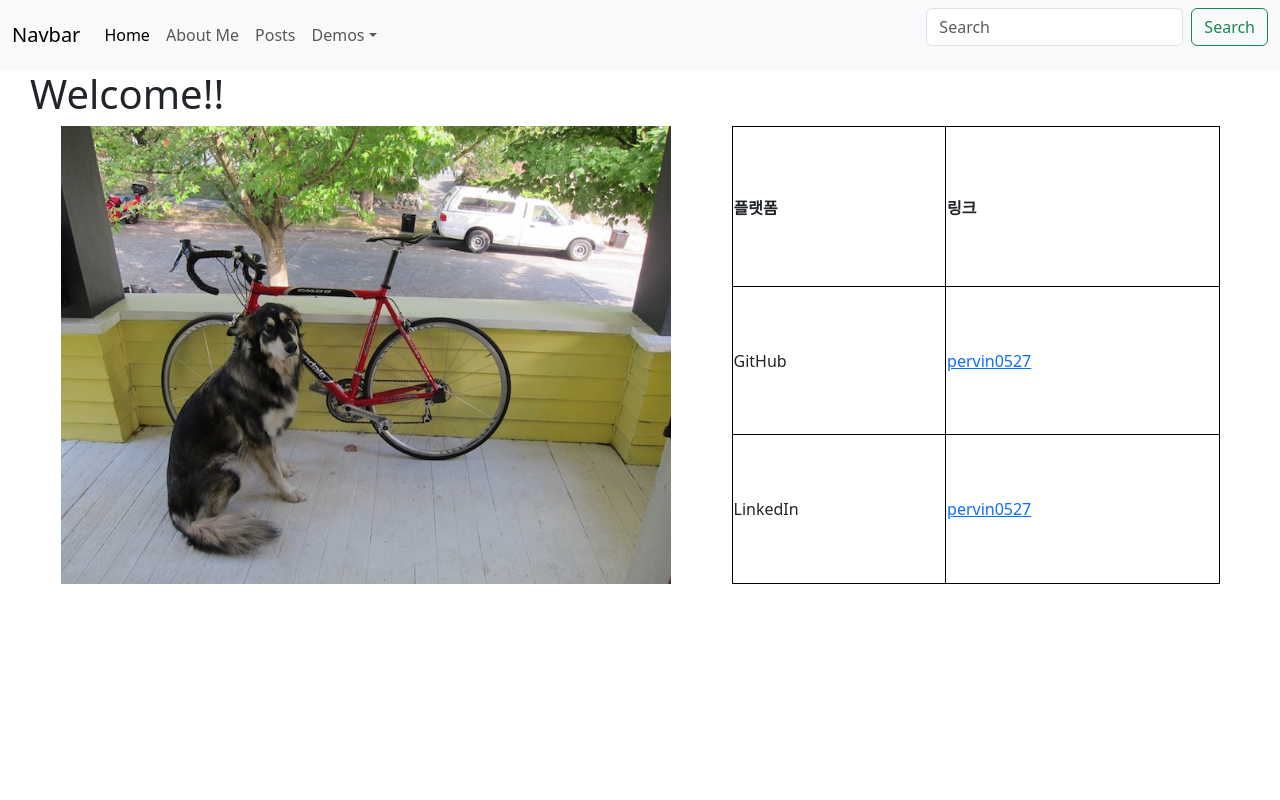
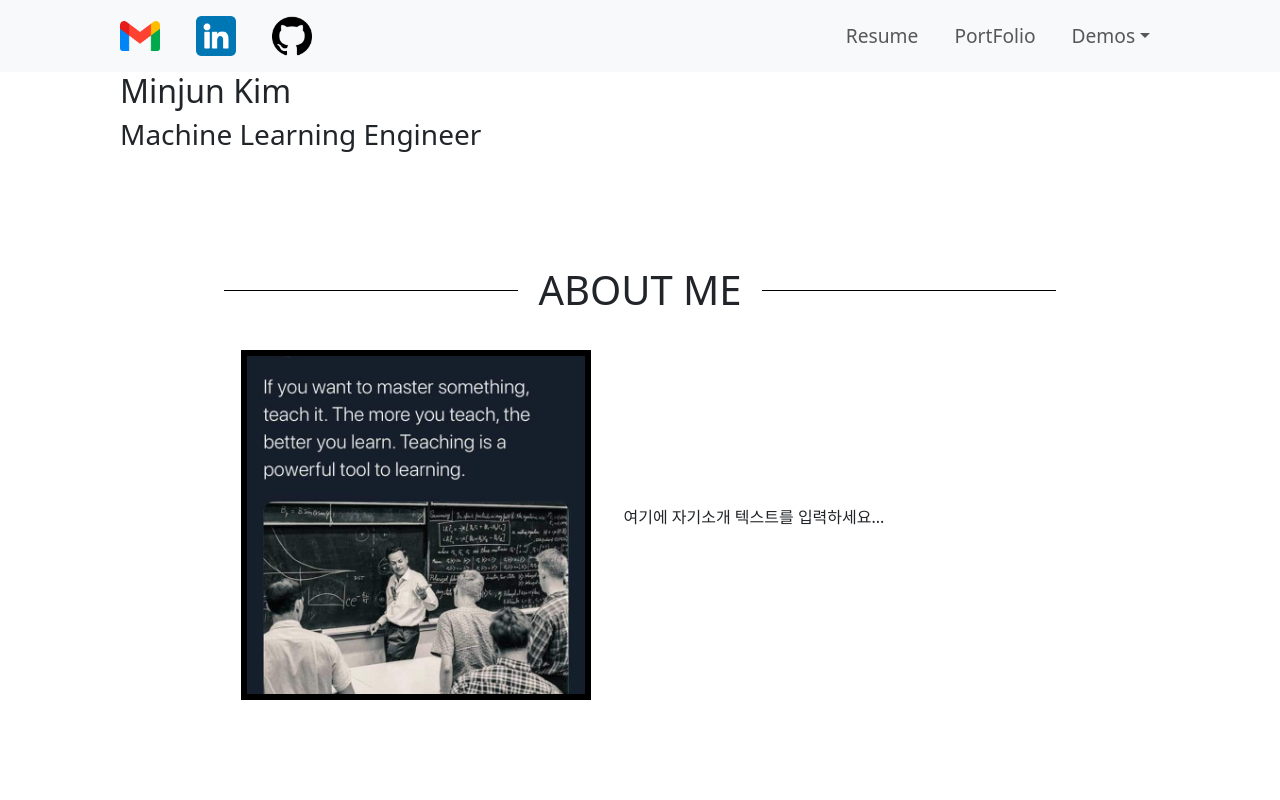
Before and after one commit to pervin0527/Django_basis, a Django app: page /home/ in a window 1280 px wide. Run offline with Django 4.2, Linux system fonts and the light colour scheme.

Commit message:
Updated 2024.04.08

```diff
--- a/mysite/home/static/home/home.css
+++ b/mysite/home/static/home/home.css
@@ -1,25 +1,70 @@
-.content-wrapper {
-    display: flex; /* 이미지와 테이블을 가로로 배치 */
-    /* align-items: center; */
-    justify-content: space-around; /* 요소 사이에 공간 분배 */
-    animation: fadeIn 1s; /* fade-in 애니메이션 적용 */
+/* Style.css 파일 */
+
+.about-section {
+  width: 100%;
+  display: flex;
+  justify-content: center;
+  align-items: center;
+  padding: 100px 0; /* 상하 여백 */
 }
 
-  .profile_image {
-    max-width: 50%; /* 이미지의 최대 너비 조정 */
-    height: auto; /* 비율 유지 */
+.about-container {
+  width: 80%;
+  max-width: 1100px; /* 최대 너비 */
+  margin: 0 auto;
 }
 
-  .my_links {
-    width: 40%; /* 테이블 너비 조정 */
-    border-collapse: collapse; /* 테이블 경계 스타일 */
+.about-title {
+  text-align: center;
+  font-size: 2.5em; /* 크기 조절 */
+  position: relative;
+  margin-bottom: 30px;
 }
 
-  .my_links, .my_links th, .my_links td {
-    border: 1px solid black; /* 테이블과 셀 경계 스타일 */
+.about-title span {
+  background: #fff; /* 배경색 */
+  padding: 0 20px; /* 좌우 패딩 */
+  position: relative;
+  z-index: 1;
 }
 
-  @keyframes fadeIn {
-    from { opacity: 0; }
-    to { opacity: 1; }
+.about-title::before {
+  content: "";
+  position: absolute;
+  left: 0;
+  top: 50%;
+  width: 100%;
+  height: 1px;
+  background: #000;
+  z-index: 0;
 }
+
+.about-content {
+  display: flex;
+  justify-content: space-around; /* 컨텐츠 사이 간격 조정 */
+  align-items: center;
+}
+
+.about-profile-image img {
+  width: 350px;
+  height: 350px;
+  border: 6px solid #000; /* 이미지 테두리 */
+  object-fit: cover; /* 이미지 비율 유지 */
+}
+
+.about-description {
+  width: 50%;
+  text-align: left; /* 텍스트 왼쪽 정렬 */
+}
+
+/* 반응형 웹 디자인을 위한 스타일 */
+@media (max-width: 768px) {
+  .about-content {
+    flex-direction: column;
+  }
+
+  .about-description {
+    width: 80%;
+    margin-top: 20px; /* 이미지와 텍스트 사이의 간격 */
+  }
+}
--- a/mysite/home/templates/home/home.html
+++ b/mysite/home/templates/home/home.html
@@ -6,26 +6,27 @@
 <link rel="stylesheet" href="{% static 'home/home.css' %}">
 
 <main>
-  <h1> Welcome!! </h1>
+  <h2> Minjun Kim </h2>
+  <h3>Machine Learning Engineer</h3>
 
-  <div class="content-wrapper">
-    <img src="{% static 'home/dog.jpg' %}" class="profile_image" alt="Dog Image">
+  <div class="about-section">
+    <div class="about-container">
+      <div class="about-title">
+        <span>ABOUT ME</span>
+      </div>
+      <div class="about-content">
+        <div class="about-profile-image">
+          <img src="{% static 'home/moto.jpeg' %}" alt="Profile Image">
+        </div>
+        <div class="about-description">
 
-    <table class="my_links">
-      <tr>
-        <th>플랫폼</th>
-        <th>링크</th>
-      </tr>
-      <tr>
-        <td>GitHub</td>
-        <td><a href="https://github.com/pervin0527" target="_blank">pervin0527</a></td>
-      </tr>
-      <tr>
-        <td>LinkedIn</td>
-        <td><a href="https://www.linkedin.com/in/pervin0527/" target="_blank">pervin0527</a></td>
-      </tr>
-    </table>
+          <p>여기에 자기소개 텍스트를 입력하세요...</p>
+        </div>
+      </div>
+    </div>
   </div>
+
+
 
 </main>
 
--- a/mysite/static/css/main_style.css
+++ b/mysite/static/css/main_style.css
@@ -1,4 +1,41 @@
 main {
-    padding-left: 30px;
-    padding-right: 30px;
+  padding-left: 120px; /* 왼쪽 여백 */
+  padding-right: 120px; /* 오른쪽 여백 */
 }
+
+.navbar-nav {
+  display: flex;
+  align-items: center;
+  margin-left: 90px;
+  margin-right: 100px;
+}
+
+.nav-item {
+  margin: 0 10px; /* 네비게이션 아이템 사이의 여백 */
+}
+
+.nav-link {
+  display: flex;
+  align-items: center;
+  font-size: 1.2em; /* 폰트 크기 조정 */
+}
+
+.nav-icon {
+  height: 40px;
+  width: 40px;
+}
+
+/* 반응형 디자인 */
+@media (max-width: 768px) {
+  .navbar-nav {
+    flex-direction: column;
+  }
+
+  .nav-item + .nav-item {
+    margin-top: 10px;
+  }
+
+  .nav-icon {
+    margin-bottom: 5px; /* 아이콘과 텍스트 사이의 여백 */
+  }
+}
--- a/mysite/templates/base.html
+++ b/mysite/templates/base.html
@@ -2,15 +2,28 @@
 
 <html lang="en">
   <head>
-    <meta charset="UTF-8">
-    <meta name="viewport" content="width=device-width, initial-scale=1.0">
+    <meta charset="UTF-8" />
+    <meta name="viewport" content="width=device-width, initial-scale=1.0" />
 
     <!-- BootStrap -->
-    <link href="https://cdn.jsdelivr.net/npm/bootstrap@5.3.3/dist/css/bootstrap.min.css" rel="stylesheet" integrity="sha384-QWTKZyjpPEjISv5WaRU9OFeRpok6YctnYmDr5pNlyT2bRjXh0JMhjY6hW+ALEwIH" crossorigin="anonymous">
-    <script src="https://cdn.jsdelivr.net/npm/bootstrap@5.3.3/dist/js/bootstrap.bundle.min.js" integrity="sha384-YvpcrYf0tY3lHB60NNkmXc5s9fDVZLESaAA55NDzOxhy9GkcIdslK1eN7N6jIeHz" crossorigin="anonymous"></script>
+    <link
+      href="https://cdn.jsdelivr.net/npm/bootstrap@5.3.3/dist/css/bootstrap.min.css"
+      rel="stylesheet"
+      integrity="sha384-QWTKZyjpPEjISv5WaRU9OFeRpok6YctnYmDr5pNlyT2bRjXh0JMhjY6hW+ALEwIH"
+      crossorigin="anonymous"
+    />
+    <script
+      src="https://cdn.jsdelivr.net/npm/bootstrap@5.3.3/dist/js/bootstrap.bundle.min.js"
+      integrity="sha384-YvpcrYf0tY3lHB60NNkmXc5s9fDVZLESaAA55NDzOxhy9GkcIdslK1eN7N6jIeHz"
+      crossorigin="anonymous"
+    ></script>
 
     <!-- My CSS -->
-    <link rel="stylesheet" type="text/css" href="{% static 'css/main_style.css' %}">
+    <link
+      rel="stylesheet"
+      type="text/css"
+      href="{% static 'css/main_style.css' %}"
+    />
     <title>PortFolio</title>
   </head>
 
@@ -18,51 +31,67 @@
     <!-- Nav Bar -->
     <nav class="navbar navbar-expand-lg bg-body-tertiary">
       <div class="container-fluid">
-          <a class="navbar-brand" href="#">Navbar</a>
-          <button class="navbar-toggler" type="button" data-bs-toggle="collapse" data-bs-target="#navbarSupportedContent" aria-controls="navbarSupportedContent" aria-expanded="false" aria-label="Toggle navigation">
-            <span class="navbar-toggler-icon"></span>
-          </button>
         <div class="collapse navbar-collapse" id="navbarSupportedContent">
-            <ul class="navbar-nav me-auto mb-2 mb-lg-0">
+          <!-- Social Links -->
+          <div class="navbar-nav">
+            <a class="nav-item nav-link" href="mailto:Pervinco527@gmail.com">
+              <img
+                class="nav-icon"
+                src="{% static 'home/gmail.png' %}"
+                alt="Email"
+              />
+            </a>
+            <a
+              class="nav-item nav-link"
+              href="https://www.linkedin.com/in/pervin0527"
+            >
+              <img
+                class="nav-icon"
+                src="{% static 'home/linkedin.png' %}"
+                alt="LinkedIn"
+              />
+            </a>
+            <a class="nav-item nav-link" href="https://github.com/pervin0527">
+              <img
+                class="nav-icon"
+                src="{% static 'home/github.png' %}"
+                alt="Github"
+              />
+            </a>
+          </div>
+
+          <!-- Navigation Links -->
+          <ul class="navbar-nav ms-auto mb-2 mb-lg-0">
             <li class="nav-item">
-                <a class="nav-link active" aria-current="page" href="#">Home</a>
+              <a class="nav-link" href="#">Resume</a>
             </li>
-
             <li class="nav-item">
-                <a class="nav-link" href="#">About Me</a>
+              <a class="nav-link" href="#">PortFolio</a>
             </li>
-
-              <li class="nav-item">
-                <a class="nav-link" href="#">Posts</a>
-              </li>
-
             <li class="nav-item dropdown">
-                <a class="nav-link dropdown-toggle" href="#" role="button" data-bs-toggle="dropdown" aria-expanded="false">Demos</a>
+              <a
+                class="nav-link dropdown-toggle"
+                href="#"
+                role="button"
+                data-bs-toggle="dropdown"
+                aria-expanded="false"
+                >Demos</a
+              >
               <ul class="dropdown-menu">
                 <li><a class="dropdown-item" href="#">Demo1</a></li>
                 <li><a class="dropdown-item" href="#">Demo2</a></li>
-                  <li><hr class="dropdown-divider"></li>
-
-                  <!-- TODO : 어떻게 처리할 것인지 고민... 필요 없으면 삭제. -->
+                <li><hr class="dropdown-divider" /></li>
                 <li><a class="dropdown-item" href="#">Blank</a></li>
               </ul>
             </li>
-              <!-- <li class="nav-item">
-                <a class="nav-link disabled" aria-disabled="true">Disabled</a>
-              </li> -->
           </ul>
-            <form class="d-flex" role="search">
-              <input class="form-control me-2" type="search" placeholder="Search" aria-label="Search">
-              <button class="btn btn-outline-success" type="submit">Search</button>
-            </form>
         </div>
       </div>
     </nav>
 
-
+    <!-- Content Block -->
     {% block content %}
-
+    <!-- Content goes here -->
     {% endblock %}
-
   </body>
 </html>
```
Also changed, not shown: mysite/home/static/home/github-sign.png (added), mysite/home/static/home/github.png (added), mysite/home/static/home/gmail.png (added), mysite/home/static/home/linkedin-dark.png (added), mysite/home/static/home/linkedin.png (added), mysite/home/static/home/moto.jpeg (added). Lines whose indentation alone changed are shown as unchanged.
